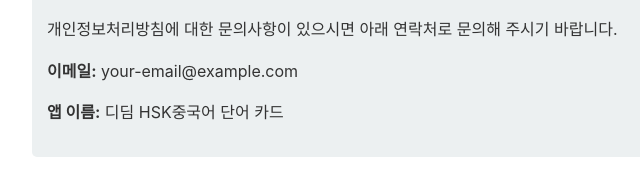
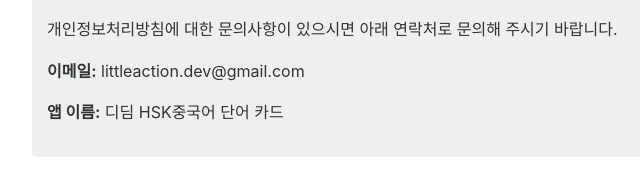
Before and after one commit to littleactiondev/littleaction, a plain HTML site: page privacy-policy.html in a window 1280 px wide. Shown: the part 1426-1600 px from the top of the page, 208-848 px from the left. Drawn offline with Linux system fonts and the light colour scheme.

Commit message:
Update privacy-policy.html

```diff
--- a/privacy-policy.html
+++ b/privacy-policy.html
@@ -102,7 +102,7 @@
     <div class="contact-info">
         <h2>8. 문의</h2>
         <p>개인정보처리방침에 대한 문의사항이 있으시면 아래 연락처로 문의해 주시기 바랍니다.</p>
-        <p><strong>이메일:</strong> your-email@example.com</p>
+        <p><strong>이메일:</strong> littleaction.dev@gmail.com</p>
         <p><strong>앱 이름:</strong> 디딤 HSK중국어 단어 카드</p>
     </div>
 </body>
```
